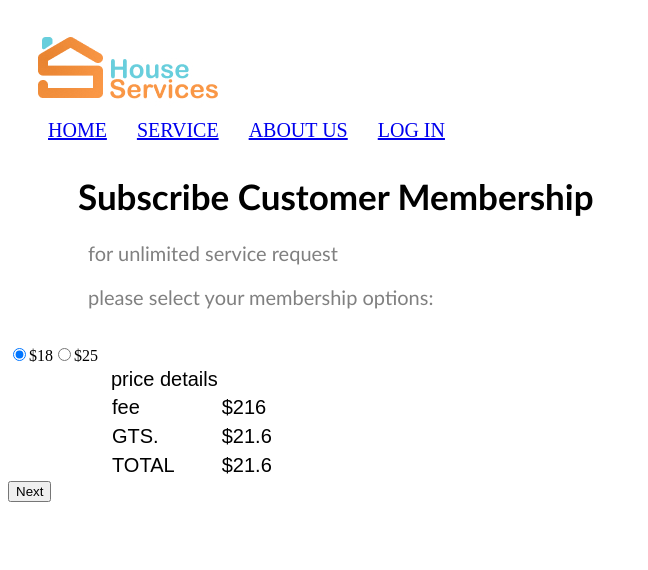
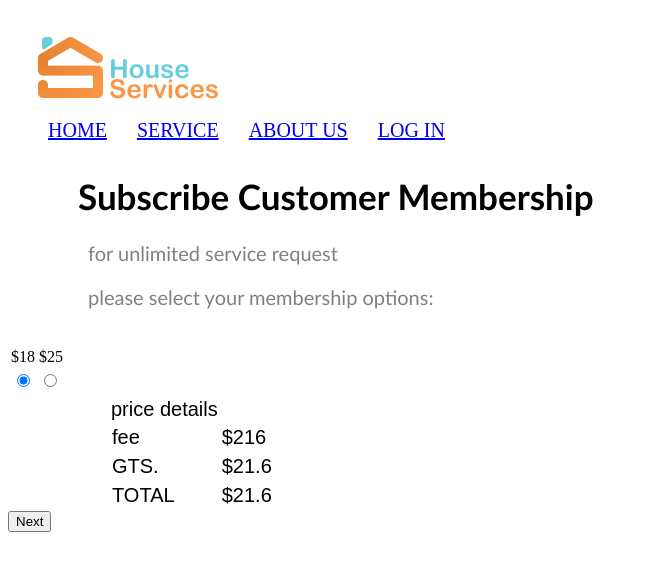
Before and after one commit to Saya1925/Housing-Service, a React (Create React App) app: page /MembershipCustomer1 in a window 1280 px wide. Shown: the top 570 px of the page, without its empty margins (0-648 px from the left). Built offline with nearby package versions, Linux system fonts and the light colour scheme.

Commit message:
Fix Service button navigation in header

```diff
--- a/src/App.js
+++ b/src/App.js
@@ -9,6 +9,8 @@ import ViewTask from "./ViewTask";
 import SignUp from "./SignUp";
 import MembershipCustomer1 from "./MembershipCustomer1";
 import MembershipCustomer2 from "./MembershipCustomer2";
+import ServicePublised from "./ServicePublised";
+
 
 function App() {
   const [isLoggedIn, setIsLoggedIn] = useState(false);
@@ -26,6 +28,7 @@ function App() {
         <Route path="/ViewTask" element={<ViewTask />} />
         <Route path="/SignUp" element={<SignUp />} />
         <Route path="/HomePageReg" element={<HomePageReg />} />
+        <Route path="/ServicePublised" element={<ServicePublised />} />
       </Routes>
 
     </div>
--- a/src/Header.js
+++ b/src/Header.js
@@ -26,7 +26,7 @@ const Header = ({ isLoggedIn, setIsLoggedIn }) => {
 
   const commonButtons = [
     { label: 'HOME', path: '/' },
-    { label: 'SERVICE', path: '/MakeOffer' },
+    { label: 'SERVICE', path: '/ServicePublished' },
     { label: 'ABOUT US', path: '/About' },
   ];
 
--- a/src/MembershipCustomer1.js
+++ b/src/MembershipCustomer1.js
@@ -43,6 +43,16 @@ const MembershipCustomer1 = () => {
       <p>for unlimited service request</p>
       <p>please select your membership options:</p><br/><br/>
       <div>
+
+{/*$18 or $25*/}
+      <table className="table-feeChoice">
+        <tbody>
+          <tr>
+            <td><label htmlFor="option-18">$18</label></td>
+            <td><label htmlFor="option-25">$25</label></td>
+          </tr>
+          <tr>
+            <tr>
               <input
               type="radio"
               id="option-18"
@@ -52,8 +62,8 @@ const MembershipCustomer1 = () => {
               onChange={handleOptionChange}
               className={styles.inputWithMargin}
               />
-        <label htmlFor="option-18">$18</label>
-
+            </tr>
+            <td>
               <input
                 type="radio"
                 id="option-25"
@@ -63,7 +73,10 @@ const MembershipCustomer1 = () => {
                 onChange={handleOptionChange}
                 className={styles.inputWithMargin}
               />
-        <label htmlFor="option-25">$25</label>
+            </td>
+          </tr>
+        </tbody>
+      </table>
       </div>
 
       <table className="table-style">
--- /dev/null
+++ b/src/ServicePublised.js
@@ -0,0 +1,10 @@
+//Junhui
+//Similar to Make Offer
+
+import React from 'react';
+
+
+const ServicePublised = () => {
+  };
+
+export default ServicePublised;
```
Lines whose indentation alone changed are shown as unchanged.
